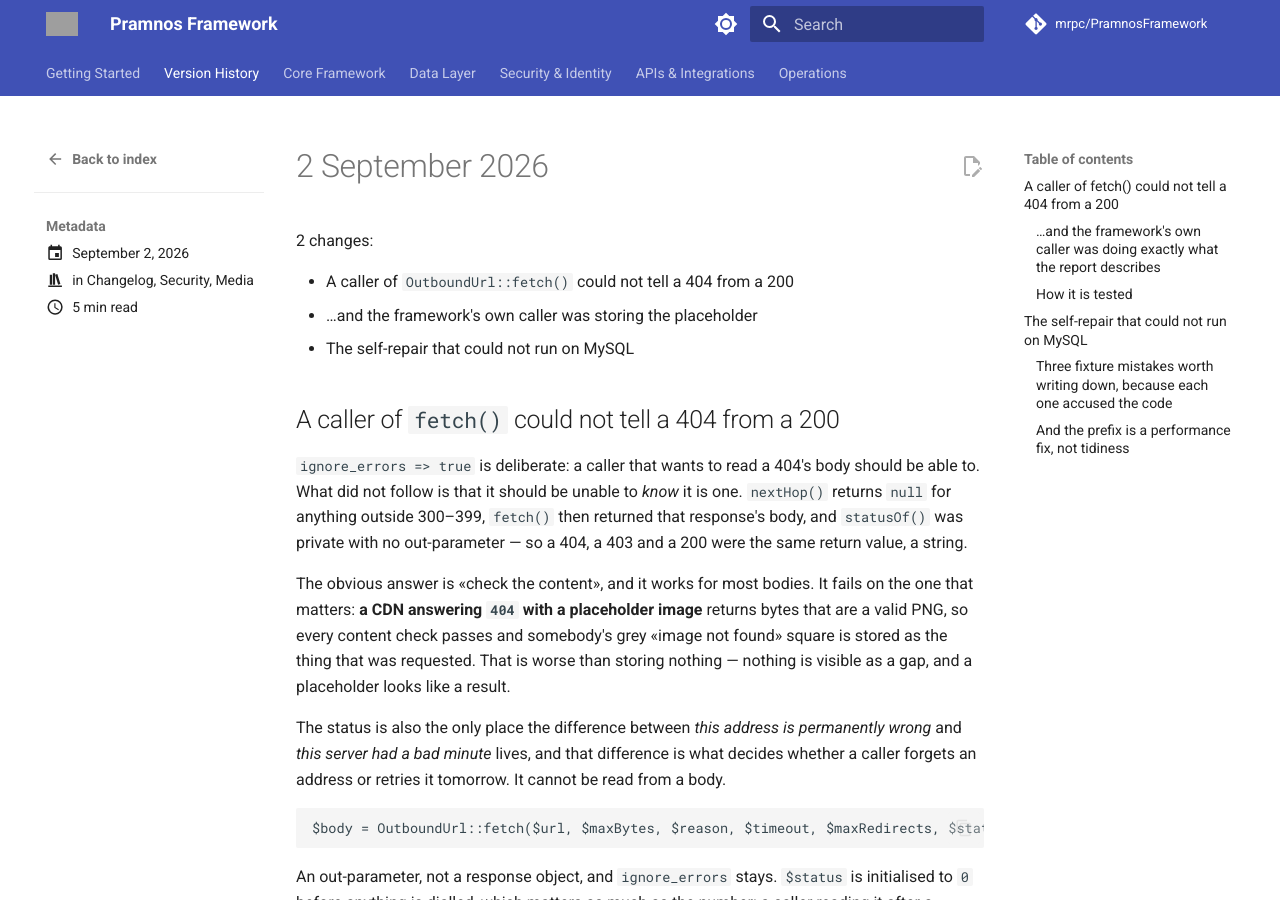
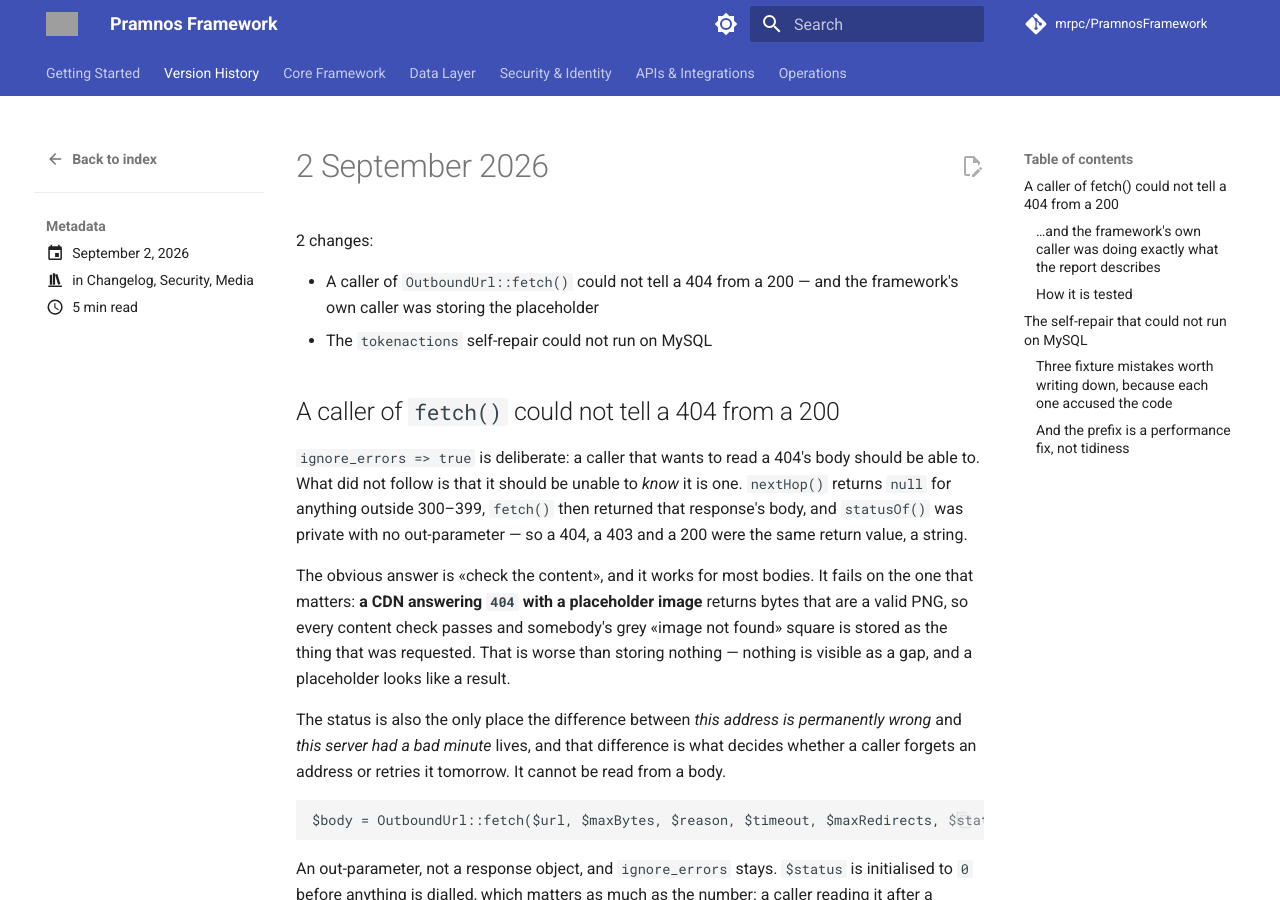
Before and after one commit to mrpc/PramnosFramework, an MkDocs documentation site: the page built from docs/version-history/posts/2026-09-02.md, in a window 1280 px wide and 900 px high. Built offline with MkDocs 1.6.1 and Material for MkDocs 9.7.7, drawn with Linux system fonts in a browser that asks for light colours; comment, search, counter and statistics services are not loaded; grey boxes are pictures that could not be loaded.

Commit message:
docs(changelog): the summary list matches the sections

```diff
--- a/docs/version-history/posts/2026-09-02.md
+++ b/docs/version-history/posts/2026-09-02.md
@@ -10,9 +10,9 @@ categories:
 
 2 changes:
 
-- A caller of `OutboundUrl::fetch()` could not tell a 404 from a 200
-- …and the framework's own caller was storing the placeholder
-- The self-repair that could not run on MySQL
+- A caller of `OutboundUrl::fetch()` could not tell a 404 from a 200 — and the framework's own
+  caller was storing the placeholder
+- The `tokenactions` self-repair could not run on MySQL
 <!-- more -->
 
 ## A caller of `fetch()` could not tell a 404 from a 200
```
